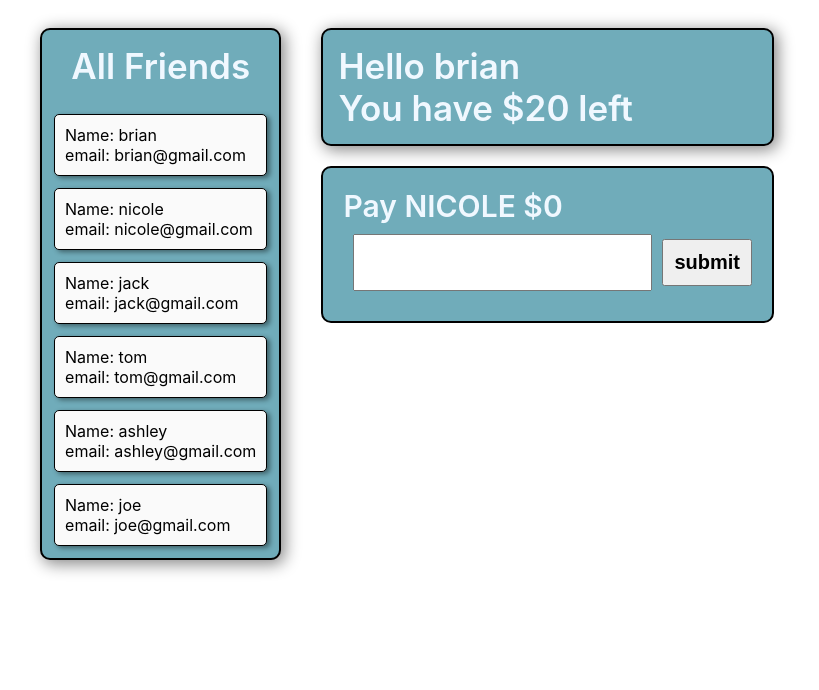
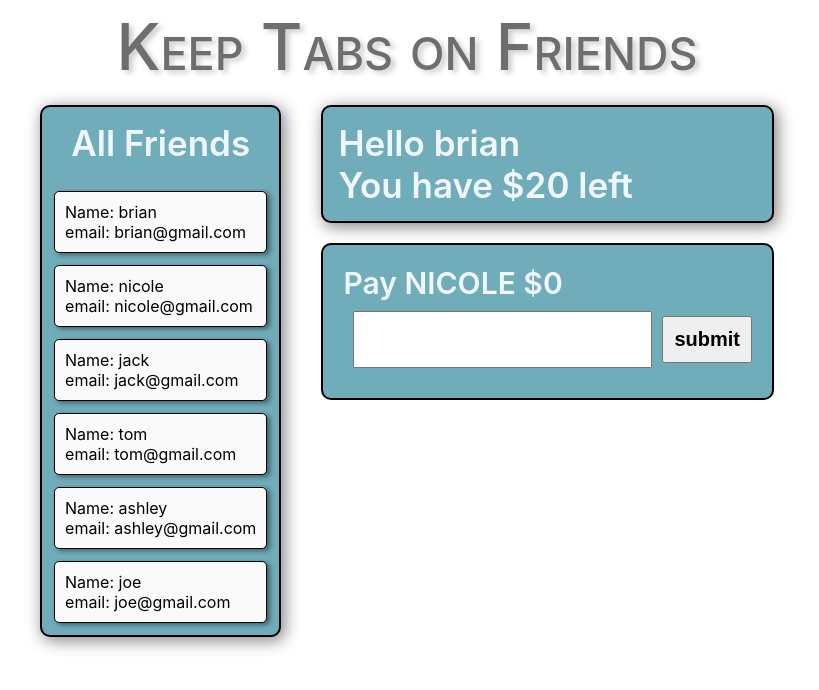
Before and after one commit to bjlagman12/Tabs, a React app: page / in a window 1280 px wide. Shown: the top 690 px of the page, without its empty margins (233-1052 px from the left). Built offline with nearby package versions, Linux system fonts and the light colour scheme; the HTML template or start-up script is replaced by a standard one.

Commit message:
Modified CSS

```diff
--- a/src/components/App.js
+++ b/src/components/App.js
@@ -1,11 +1,13 @@
 import React from 'react';
 import UserListContainer from '../containers/userListContainer';
 import CurrentUserContainer from '../containers/CurrentUserContainer';
-import PayUserContainer from '../containers/payUserContainer'
+import PayUserContainer from '../containers/payUserContainer';
 
-import styled from 'styled-components'
+import styled from 'styled-components';
 
 const App = () => (
+  <div>
+    <Title>Keep Tabs on Friends</Title>
     <Body>
       <UserListContainer />
       <div>
@@ -13,12 +15,24 @@ const App = () => (
         <PayUserContainer />
       </div>
     </Body>
+  </div>
 );
 
 export default App;
 
 const Body = styled.div`
-  font-family: Circular, -apple-system, BlinkMacSystemFont, Roboto, "Helvetica Neue", sans-serif !important;
+  font-family: Circular, -apple-system, BlinkMacSystemFont, Roboto,
+    'Helvetica Neue', sans-serif !important;
   display: flex;
-  justify-content: center
-`
+  justify-content: center;
+`;
+
+const Title = styled.div`
+  font-variant-caps: small-caps;
+  text-align: center;
+  font-family: Circular,-apple-system,BlinkMacSystemFont,Roboto,'Helvetica Neue',sans-serif !important;
+  font-size: 4rem;
+  font-weight: 500;
+  color: #6e6e6e;
+  text-shadow: 4px 3px 5px #3f3f3f40;
+`;
```
Also changed, not shown: public/dist/bundle.js. Lines whose indentation alone changed are shown as unchanged.
